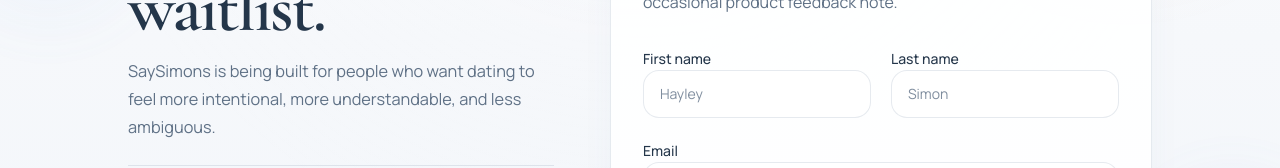
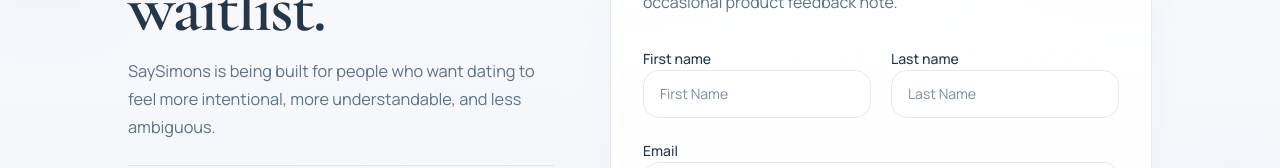
Before and after one commit to zsimon02/SaySimonsWebsite, a Next.js app: page /join in a window 1280 px wide. Shown: the part 316-484 px from the top of the page. Built offline with nearby package versions, Linux system fonts and the light colour scheme.

Commit message:
whitelist form

```diff
--- a/components/marketing/waitlist-form.tsx
+++ b/components/marketing/waitlist-form.tsx
@@ -95,7 +95,7 @@
             <Input
               id="firstName"
               name="firstName"
-              placeholder="Hayley"
+              placeholder="First Name"
               autoComplete="given-name"
               required
               aria-invalid={Boolean(fieldErrors.firstName)}
@@ -113,7 +113,7 @@
             <Input
               id="lastName"
               name="lastName"
-              placeholder="Simon"
+              placeholder="Last Name"
               autoComplete="family-name"
               required
               aria-invalid={Boolean(fieldErrors.lastName)}
```
